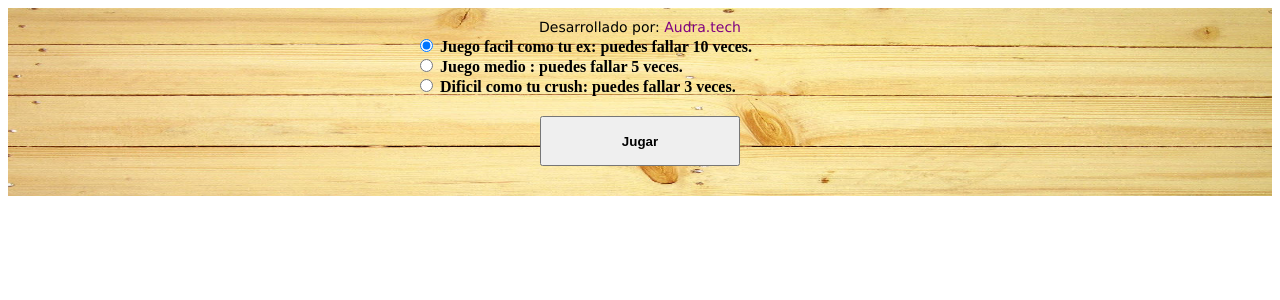
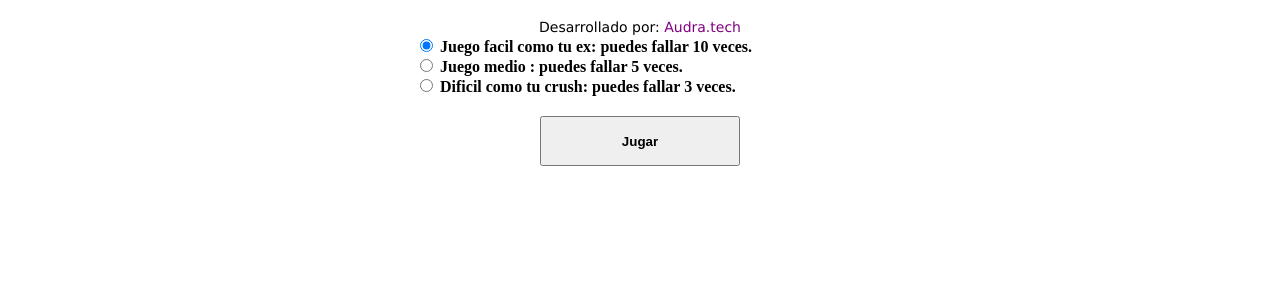
Before and after one commit to augurto/juego_audra, a PHP site: page /ahorcado/index.php in a window 1280 px wide. Shown: the top 300 px of the page. Run offline with PHP 8.4, Linux system fonts and the light colour scheme.

Commit message:
quitando el fondo bg.jpg

```diff
--- a/ahorcado/style.css
+++ b/ahorcado/style.css
@@ -8,7 +8,7 @@
 {
 	padding:10px;
 	text-align:center;
-	background:url(images/bg.jpg);
+	/* background:url(images/bg.jpg); */
 	background-size:100% 100%;
 }
 
@@ -89,7 +89,7 @@ label
 {
 	max-width:1100px;
 	margin:0 auto;
-	background:url(images/bg.jpg);
+	/* background:url(images/bg.jpg); */
 	padding:20px;
 }
 
```
